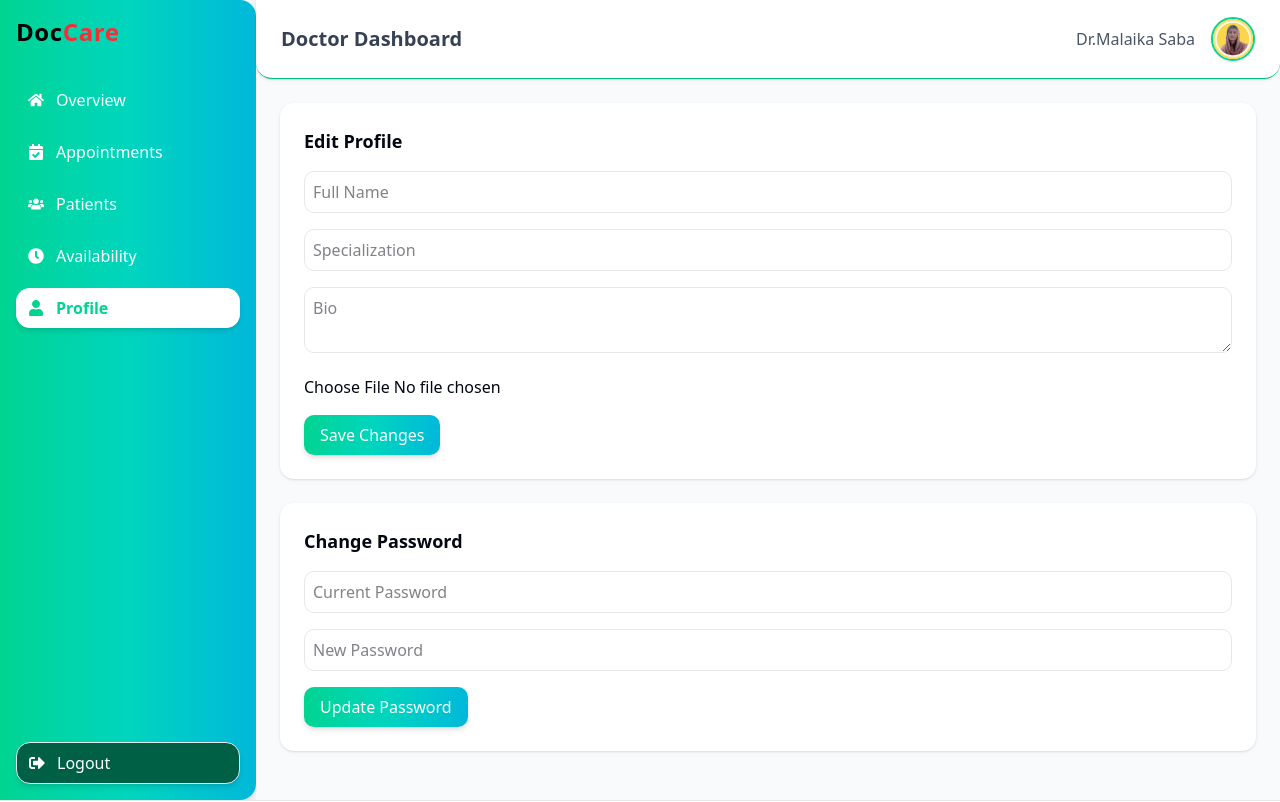
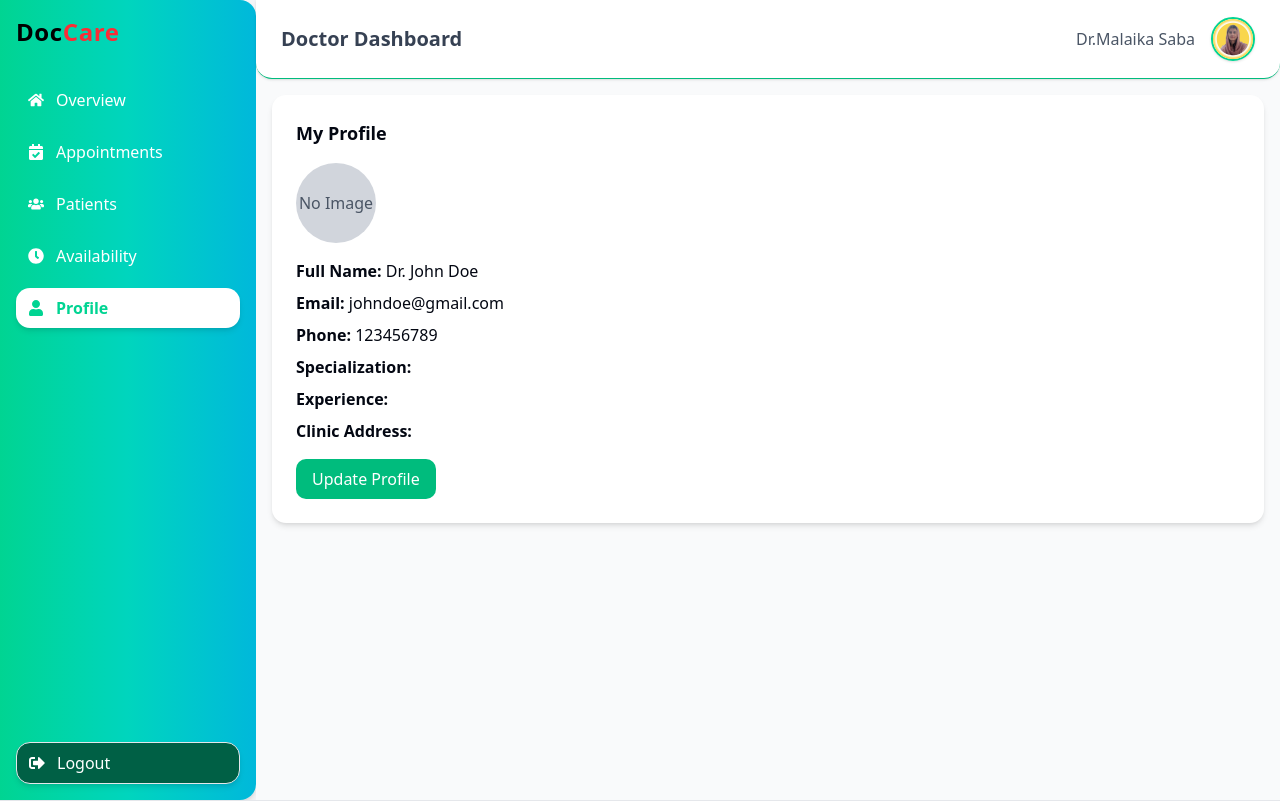
Before and after one commit to Sibtain-Iqbal/Pateint-Assist, a React (Vite) app: page /doctor-dashboard/profile in a window 1280 px wide. Shown: the top 802 px of the page. Built offline with nearby package versions, Linux system fonts and the light colour scheme; sample sign-in values are in the browser's storage.

Commit message:
Changed the Routing in the Sidebar of the Doctor's Dashboard

```diff
--- a/src/Pages/Doctor/Profile.tsx
+++ b/src/Pages/Doctor/Profile.tsx
@@ -1,25 +1,155 @@
-// src/pages/Profile.tsx
-const Profile = () => {
+import React, { useState } from "react";
+
+interface ProfileProps {
+  profile: {
+    fullName: string;
+    email: string;
+    phone: string;
+    specialization: string;
+    experience: string;
+    clinicAddress: string;
+    profileImage: string;
+  };
+  onUpdate: (updatedProfile: any) => void;
+}
+
+const Profile: React.FC<ProfileProps> = ({ profile, onUpdate }) => {
+  const [isEditing, setIsEditing] = useState(false);
+  const [updatedProfile, setUpdatedProfile] = useState(profile);
+
+  const handleChange = (e: React.ChangeEvent<HTMLInputElement>) => {
+    setUpdatedProfile({
+      ...updatedProfile,
+      [e.target.name]: e.target.value,
+    });
+  };
+
+  const handleSubmit = (e: React.FormEvent) => {
+    e.preventDefault();
+    onUpdate(updatedProfile);
+    setIsEditing(false);
+  };
+
   return (
-    <div className="p-6 space-y-6">
-      <div className="bg-white p-6 rounded-xl shadow space-y-4">
-        <h3 className="text-lg font-semibold">Edit Profile</h3>
-        <input type="text" placeholder="Full Name" className="w-full p-2 border rounded-lg" />
-        <input type="text" placeholder="Specialization" className="w-full p-2 border rounded-lg" />
-        <textarea placeholder="Bio" className="w-full p-2 border rounded-lg"></textarea>
-        <input type="file" className="w-full" />
-        <button className="px-4 py-2 bg-gradient-to-r from-emerald-400 via-teal-400 to-cyan-500
-            text-white font-medium shadow-md rounded-lg">Save Changes</button>
+    <div className="bg-white shadow-md rounded-xl p-6">
+      <h2 className="text-lg font-semibold mb-4">My Profile</h2>
+
+      <div className="flex items-center mb-4">
+        {profile.profileImage ? (
+          <img
+            src={profile.profileImage}
+            alt="Profile"
+            className="w-20 h-20 rounded-full object-cover"
+          />
+        ) : (
+          <div className="w-20 h-20 rounded-full bg-gray-300 flex items-center justify-center">
+            <span className="text-gray-600">No Image</span>
+          </div>
+        )}
       </div>
 
-      <div className="bg-white p-6 rounded-xl shadow space-y-4">
-        <h3 className="text-lg font-semibold">Change Password</h3>
-        <input type="password" placeholder="Current Password" className="w-full p-2 border rounded-lg" />
-        <input type="password" placeholder="New Password" className="w-full p-2 border rounded-lg" />
-        <button className="px-4 py-2 bg-gradient-to-r from-emerald-400 via-teal-400 to-cyan-500
-              text-white font-medium shadow-md rounded-lg">Update Password</button>
+      {/* Display profile fields */}
+      <div className="space-y-2">
+        <p><strong>Full Name:</strong> {profile.fullName}</p>
+        <p><strong>Email:</strong> {profile.email}</p>
+        <p><strong>Phone:</strong> {profile.phone}</p>
+        <p><strong>Specialization:</strong> {profile.specialization}</p>
+        <p><strong>Experience:</strong> {profile.experience}</p>
+        <p><strong>Clinic Address:</strong> {profile.clinicAddress}</p>
       </div>
+
+      <button
+        onClick={() => setIsEditing(true)}
+        className="mt-4 bg-emerald-500 text-white px-4 py-2 rounded-lg hover:bg-emerald-600"
+      >
+        Update Profile
+      </button>
+
+      {/* Popup Modal */}
+      {isEditing && (
+        <div className="fixed inset-0 bg-black bg-opacity-40 flex items-center justify-center">
+          <div className="bg-white p-6 rounded-lg shadow-lg w-96">
+            <h3 className="text-lg font-semibold mb-4">Update Profile</h3>
+
+            <form onSubmit={handleSubmit} className="space-y-3">
+              <input
+                type="text"
+                name="fullName"
+                placeholder="Full Name"
+                value={updatedProfile.fullName}
+                onChange={handleChange}
+                className="w-full border p-2 rounded"
+              />
+              <input
+                type="email"
+                name="email"
+                placeholder="Email"
+                value={updatedProfile.email}
+                onChange={handleChange}
+                className="w-full border p-2 rounded"
+              />
+              <input
+                type="text"
+                name="phone"
+                placeholder="Phone"
+                value={updatedProfile.phone}
+                onChange={handleChange}
+                className="w-full border p-2 rounded"
+              />
+              <input
+                type="text"
+                name="specialization"
+                placeholder="Specialization"
+                value={updatedProfile.specialization}
+                onChange={handleChange}
+                className="w-full border p-2 rounded"
+              />
+              <input
+                type="text"
+                name="experience"
+                placeholder="Experience"
+                value={updatedProfile.experience}
+                onChange={handleChange}
+                className="w-full border p-2 rounded"
+              />
+              <input
+                type="text"
+                name="clinicAddress"
+                placeholder="Clinic Address"
+                value={updatedProfile.clinicAddress}
+                onChange={handleChange}
+                className="w-full border p-2 rounded"
+              />
+              <input
+                type="text"
+                name="profileImage"
+                placeholder="Profile Image URL"
+                value={updatedProfile.profileImage}
+                onChange={handleChange}
+                className="w-full border p-2 rounded"
+              />
+
+              <div className="flex justify-end space-x-3 mt-4">
+                <button
+                  type="button"
+                  onClick={() => setIsEditing(false)}
+                  className="px-4 py-2 bg-gray-300 rounded hover:bg-gray-400"
+                >
+                  Cancel
+                </button>
+                <button
+                  type="submit"
+                  className="px-4 py-2 bg-emerald-500 text-white rounded hover:bg-emerald-600"
+                >
+                  Save
+                </button>
+              </div>
+            </form>
+          </div>
+        </div>
+      )}
     </div>
   );
 };
+
 export default Profile;
--- /dev/null
+++ b/src/Pages/Doctor/ProfileCompletionBar.tsx
@@ -0,0 +1,40 @@
+// src/components/ProfileCompletionBar.tsx
+// import { Progress } from "@material-tailwind/react"; // or custom Tailwind progress
+import { calculateCompletion } from "../../utils/profileCompletion";
+
+interface Props {
+  profile: Record<string, any>;
+}
+
+const requiredFields = [
+  "fullName",
+  "email",
+  "phone",
+  "specialization",
+  "experience",
+  "clinicAddress",
+  "profileImage",
+];
+
+const ProfileCompletionBar: React.FC<Props> = ({ profile }) => {
+  const completion = calculateCompletion(profile, requiredFields);
+
+  return (
+    <div className="bg-white shadow-md p-4 rounded-xl mb-6">
+      <h2 className="font-semibold text-gray-700 mb-2">Profile Completion</h2>
+
+      <div className="w-full bg-gray-200 rounded-full h-3">
+        <div
+          className="bg-emerald-500 h-3 rounded-full transition-all"
+          style={{ width: `${completion}%` }}
+        ></div>
+      </div>
+
+      <p className="mt-2 text-sm text-gray-600">
+        {completion}% completed
+      </p>
+    </div>
+  );
+};
+
+export default ProfileCompletionBar;
--- a/src/components/Doctor/DoctorDashboard.tsx
+++ b/src/components/Doctor/DoctorDashboard.tsx
@@ -1,5 +1,6 @@
 // components/Doctor/DoctorDashboard.tsx
 import { Routes, Route, Navigate } from "react-router-dom";
+import { useState } from "react";
 import Sidebar from "./Layout/Sidebar";
 import Header from "./Layout/Header";
 import Overview from "../../Pages/Doctor/Overview";
@@ -8,21 +9,50 @@ import Patients from "../../Pages/Doctor/Patients";
 import Availability from "../../Pages/Doctor/Availability";
 import Profile from "../../Pages/Doctor/Profile";
 
+export interface DoctorProfile {
+  fullName: string;
+  email: string;
+  phone: string;
+  specialization: string;
+  experience: string;
+  clinicAddress: string;
+  profileImage: string;
+}
+
 const DoctorDashboard = () => {
+  const [profile, setProfile] = useState<DoctorProfile>({
+    fullName: "Dr. John Doe",
+    email: "johndoe@gmail.com",
+    phone: "123456789",
+    specialization: "",
+    experience: "",
+    clinicAddress: "",
+    profileImage: "",
+  });
+
+  const handleUpdateProfile = (updated: DoctorProfile) => {
+    setProfile(updated);
+  };
+
   return (
     <div className="flex">
       <Sidebar />
       <div className="flex-1 flex flex-col bg-gray-50 min-h-screen">
         <Header title="Doctor Dashboard" />
-        <div className="flex-1">
+        <div className="flex-1 p-4">
           <Routes>
-            {/* Default: /doctor-dashboard -> /doctor-dashboard/overview */}
             <Route index element={<Navigate to="overview" replace />} />
             <Route path="overview" element={<Overview />} />
             <Route path="appointments" element={<Appointments />} />
             <Route path="patients" element={<Patients />} />
             <Route path="availability" element={<Availability />} />
-            <Route path="profile" element={<Profile />} />
+            <Route
+              path="profile"
+              element={
+                // ⬇️ use onUpdate (matches ProfileProps)
+                <Profile profile={profile} onUpdate={handleUpdateProfile} />
+              }
+            />
           </Routes>
         </div>
       </div>
--- /dev/null
+++ b/src/utils/profileCompletion.ts
@@ -0,0 +1,12 @@
+// src/utils/profileCompletion.ts
+export const calculateCompletion = (profile: Record<string, any>, requiredFields: string[]) => {
+  let filled = 0;
+
+  requiredFields.forEach((field) => {
+    if (profile[field] && profile[field].toString().trim() !== "") {
+      filled++;
+    }
+  });
+
+  return Math.round((filled / requiredFields.length) * 100);
+};
```
